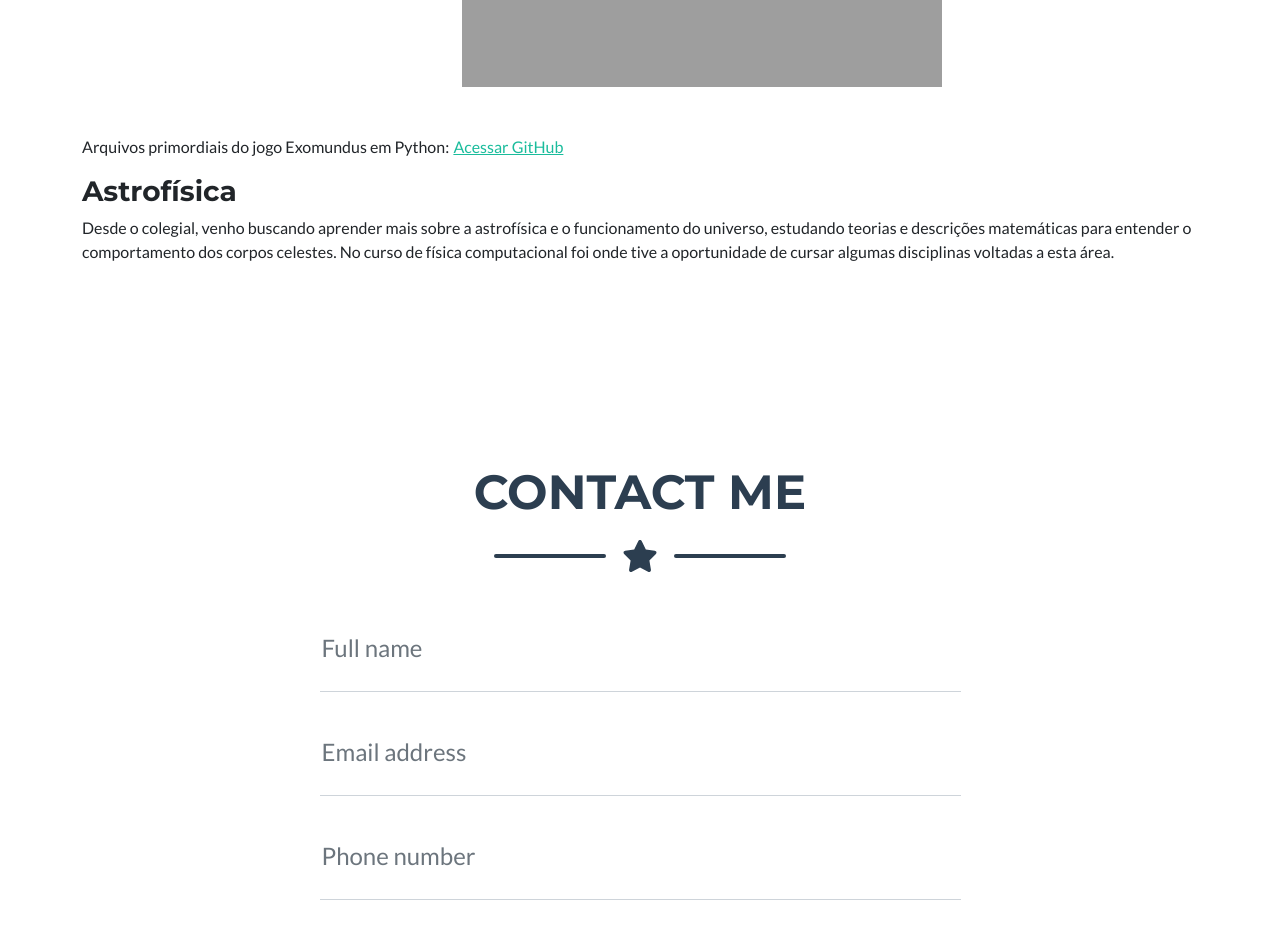
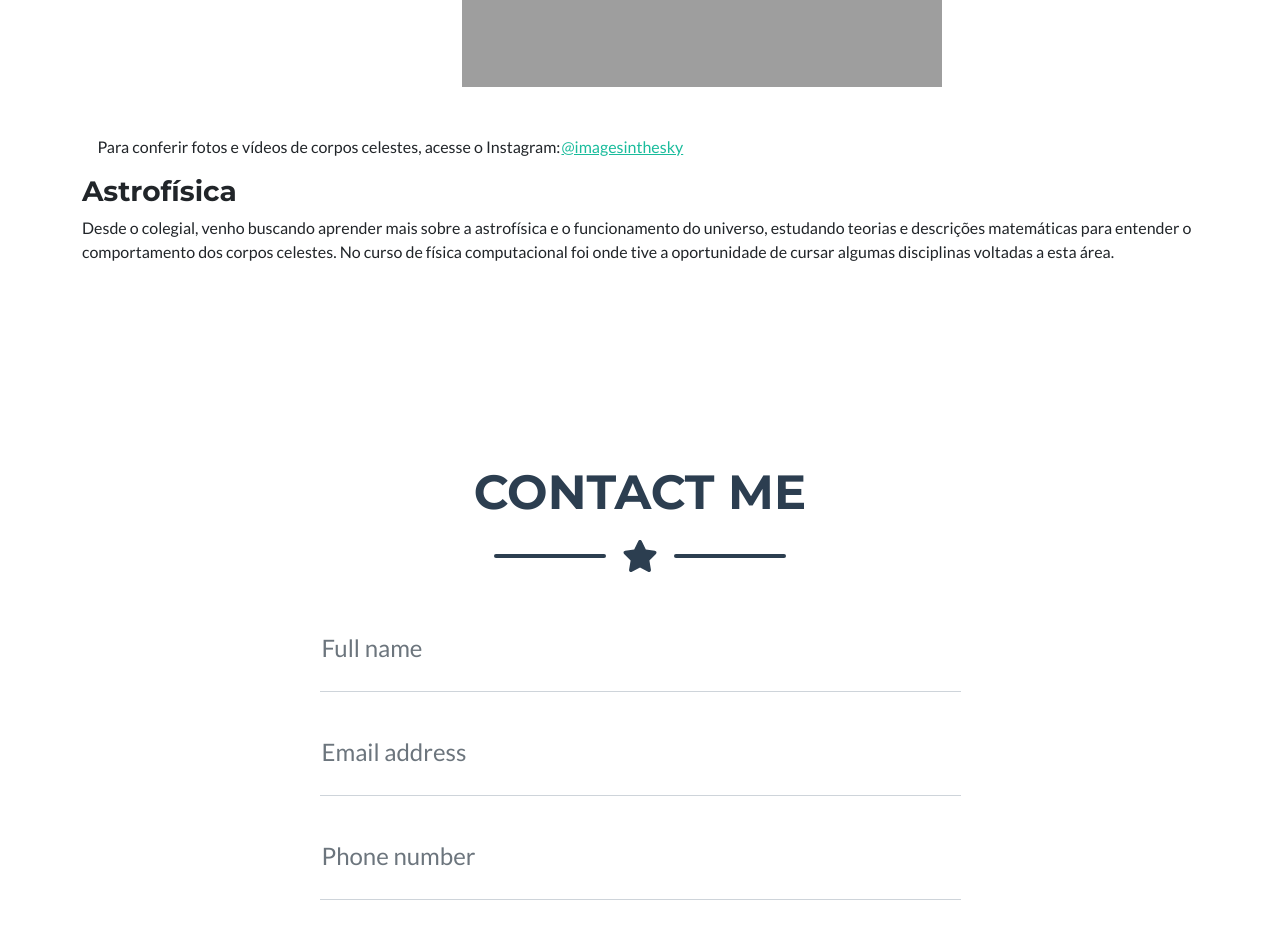
Before and after one commit to vrichardc/home, a plain HTML site: page index.html in a window 1280 px wide. Shown: the part 7400-8335 px from the top of the page. Drawn offline with nearby package versions, Linux system fonts and the light colour scheme; grey boxes are pictures that could not be loaded.

Commit message:
Update index.html

```diff
--- a/index.html
+++ b/index.html
@@ -435,8 +435,10 @@
 
                 </div>
                   <div class="input-group">
-                           <p>Arquivos primordiais do jogo Exomundus em Python:&nbsp&nbsp</p>
-                           <span><a href="https://github.com/vrichardc/Exomundus" target="_blank">Acessar GitHub</a></span>
+                           <p>&nbsp;&nbsp;&nbsp;&nbsp;
+                      Para conferir fotos e vídeos de corpos celestes, acesse o Instagram:&nbsp;
+                    </p>
+                           <span><a href="https://www.instagram.com/imagesinthesky/" target="_blank">@imagesinthesky</a></span>
                        </div>
 
 
```
